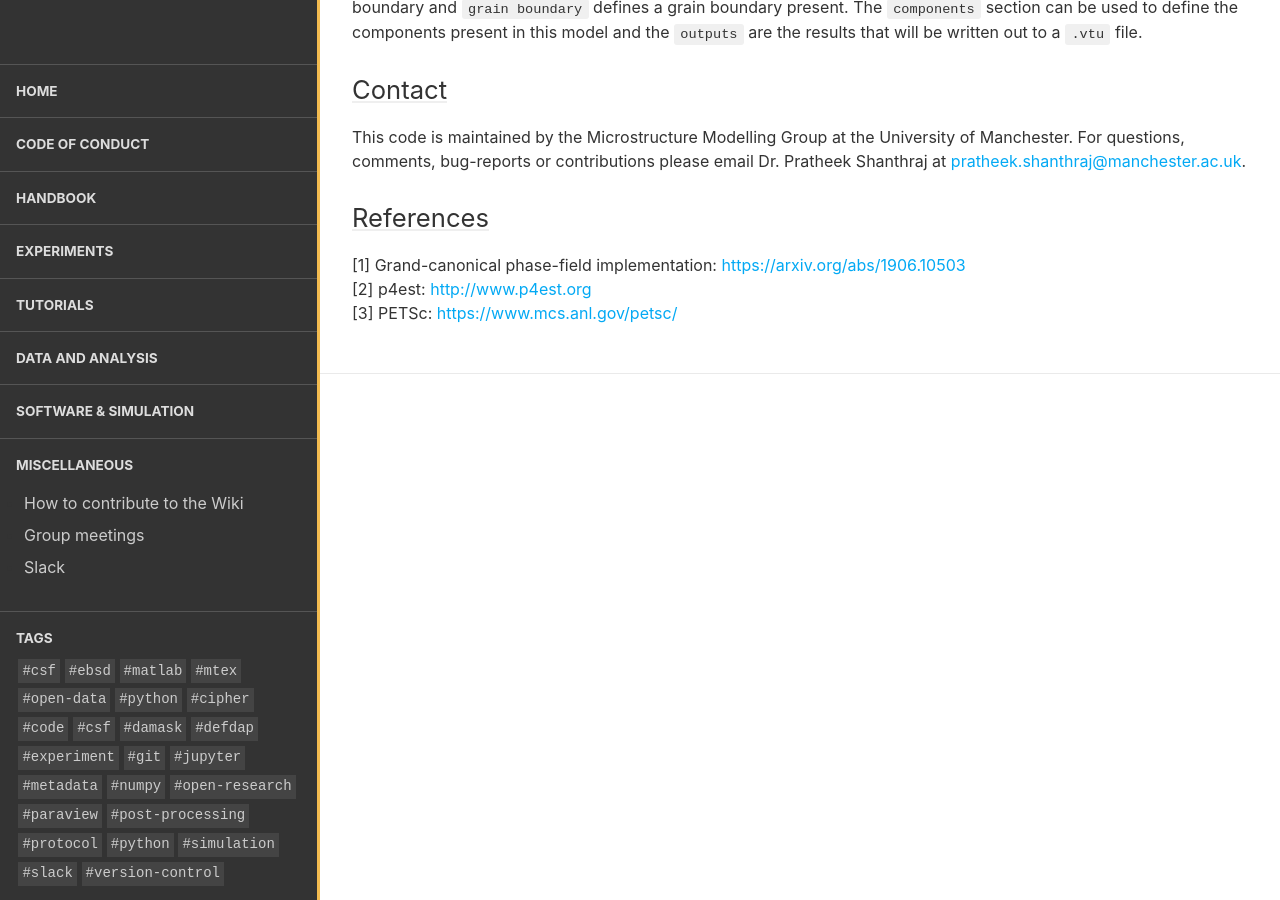
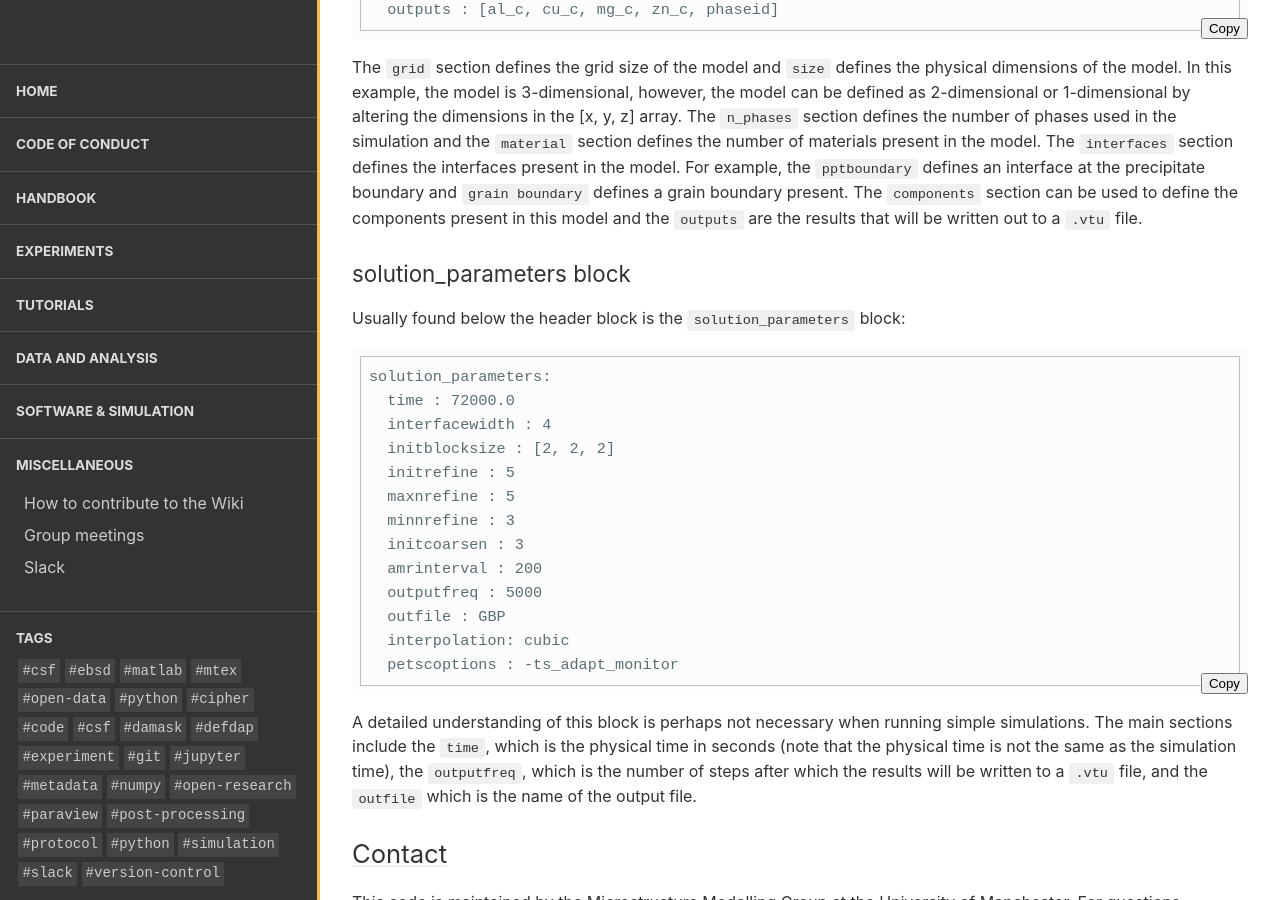
Before and after one commit to LightForm-group/wiki, a Jekyll site: the page built from collections/_software_and_simulation/CIPHER.md, in a window 1280 px wide and 900 px high, scrolled down 4540 px. Built offline with Jekyll 4.4.1, drawn with Linux system fonts in a browser that asks for light colours; nearby versions of some CDN libraries; some of the changed text lies outside the part shown.

Commit message:
Added solution_parameters block
Provide some detail on the solution_parameters block

````diff
--- a/collections/_software_and_simulation/CIPHER.md
+++ b/collections/_software_and_simulation/CIPHER.md
@@ -134,7 +134,11 @@ mpiexec -n 4 cipher.exe --config GrainBoundaryPrecipitate.yaml
 ```
 ## Example: GrainBoundaryPrecipitate.yaml
 
-This example is used to briefly describe the purpose of each block contained within a CIPHER input .yaml file. The first block is named the ```header``` block:
+> This example is used to briefly describe the purpose of each block contained within a CIPHER input .yaml file. This example can be found in the micmog GitHub page.
+
+### header block
+
+The first block is named the ```header``` block:
 
 ```
 header:
@@ -149,6 +153,27 @@ header:
 
 The ```grid``` section defines the grid size of the model and ```size``` defines the physical dimensions of the model. In this example, the model is 3-dimensional, however, the model can be defined as 2-dimensional or 1-dimensional by altering the dimensions in the [x, y, z] array. The ```n_phases``` section defines the number of phases used in the simulation and the ```material``` section defines the number of materials present in the model. The ```interfaces``` section defines the interfaces present in the model. For example, the ```pptboundary``` defines an interface at the precipitate boundary and ```grain boundary``` defines a grain boundary present. The ```components``` section can be used to define the components present in this model and the ```outputs``` are the results that will be written out to a ```.vtu``` file.
 
+### solution_parameters block
+
+Usually found below the header block is the ```solution_parameters``` block:
+```
+solution_parameters:
+  time : 72000.0
+  interfacewidth : 4
+  initblocksize : [2, 2, 2]
+  initrefine : 5
+  maxnrefine : 5
+  minnrefine : 3
+  initcoarsen : 3
+  amrinterval : 200
+  outputfreq : 5000
+  outfile : GBP
+  interpolation: cubic
+  petscoptions : -ts_adapt_monitor
+  ```
+A detailed understanding of this block is perhaps not necessary when running simple simulations. The main sections include the ```time```, which is the physical time in seconds (note that the physical time is not the same as the simulation time), the ```outputfreq```, which is the number of steps after which the results will be written to a ```.vtu``` file, and the ```outfile``` which is the name of the output file.
+
+
 ## Contact
 
 This code is maintained by the Microstructure Modelling Group at the University of Manchester. For questions, comments, bug-reports or contributions please email Dr. Pratheek Shanthraj at [pratheek.shanthraj@manchester.ac.uk](mailto:pratheek.shanthraj@manchester.ac.uk).
````
